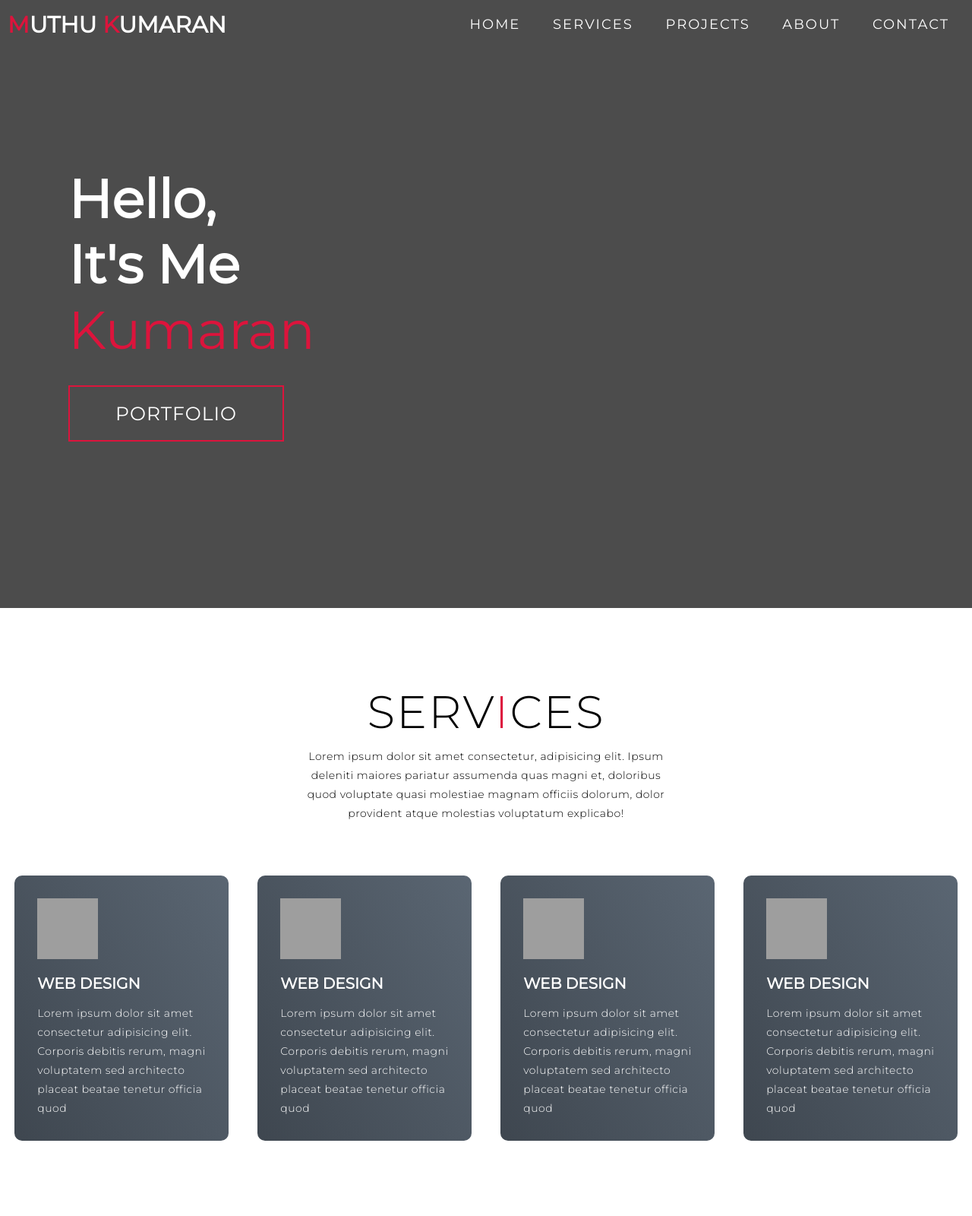
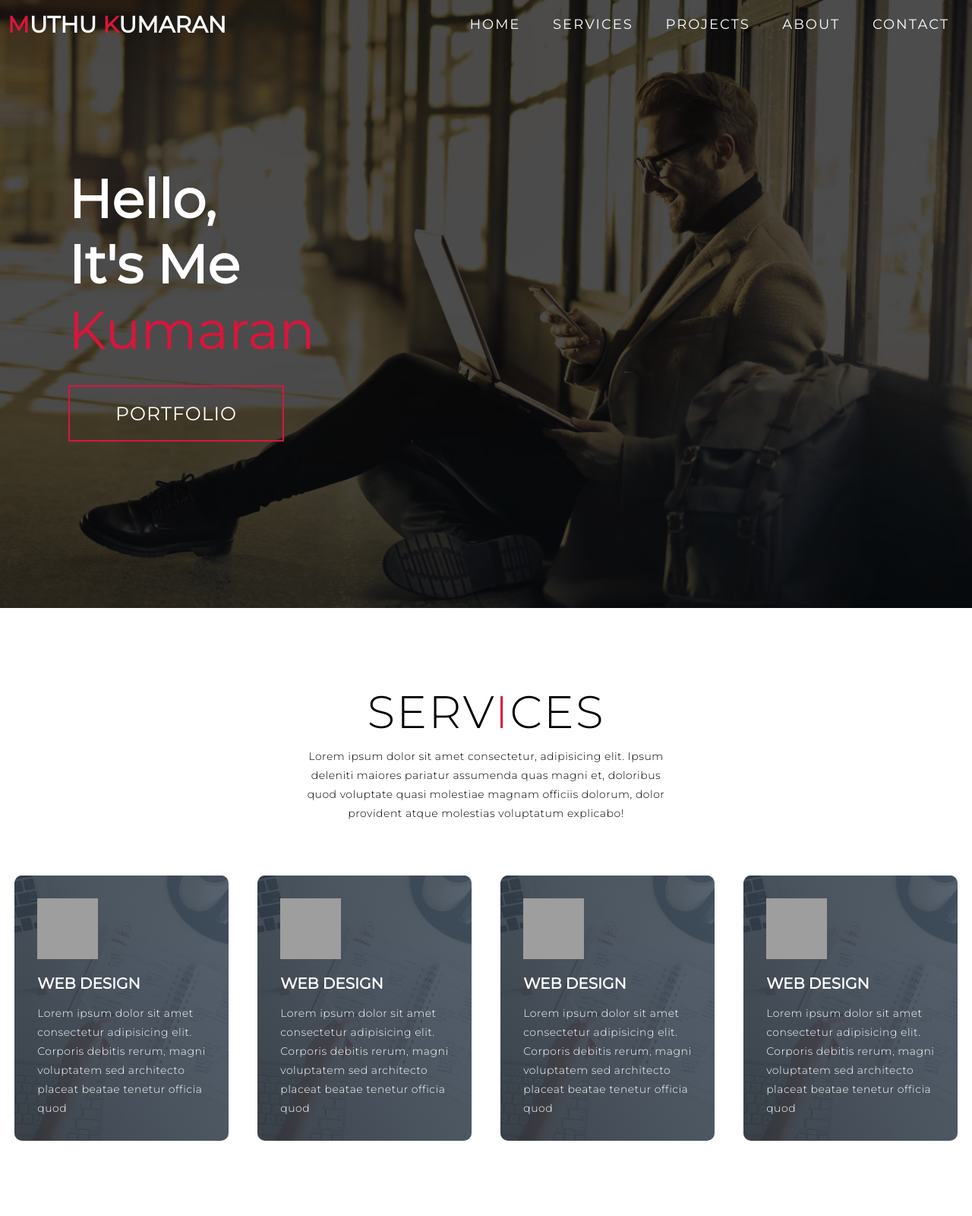
Before and after one commit to Muthukumaran45/servlet, a plain HTML site: page index.html in a window 1280 px wide. Shown: the top 1600 px of the page at 76% size. Drawn offline with Linux system fonts and the light colour scheme; grey boxes are pictures that could not be loaded; files whose address does not match are found by name.

Commit message:
Add files via upload

```diff
--- a/style.css
+++ b/style.css
@@ -200,7 +200,7 @@ p {
 
 /* Hero Section */
 #hero {
-	background-image: url(./img/hero-bg.png);
+	background-image: url(hero-bg.png);
 	background-size: cover;
 	background-position: top center;
 	position: relative;
@@ -291,7 +291,7 @@ p {
 	flex-direction: column;
 	padding: 30px;
 	border-radius: 10px;
-	background-image: url(./img/img-1.png);
+	background-image: url(img-1.png);
 	background-size: cover;
 	margin: 10px 5%;
 	position: relative;
```
